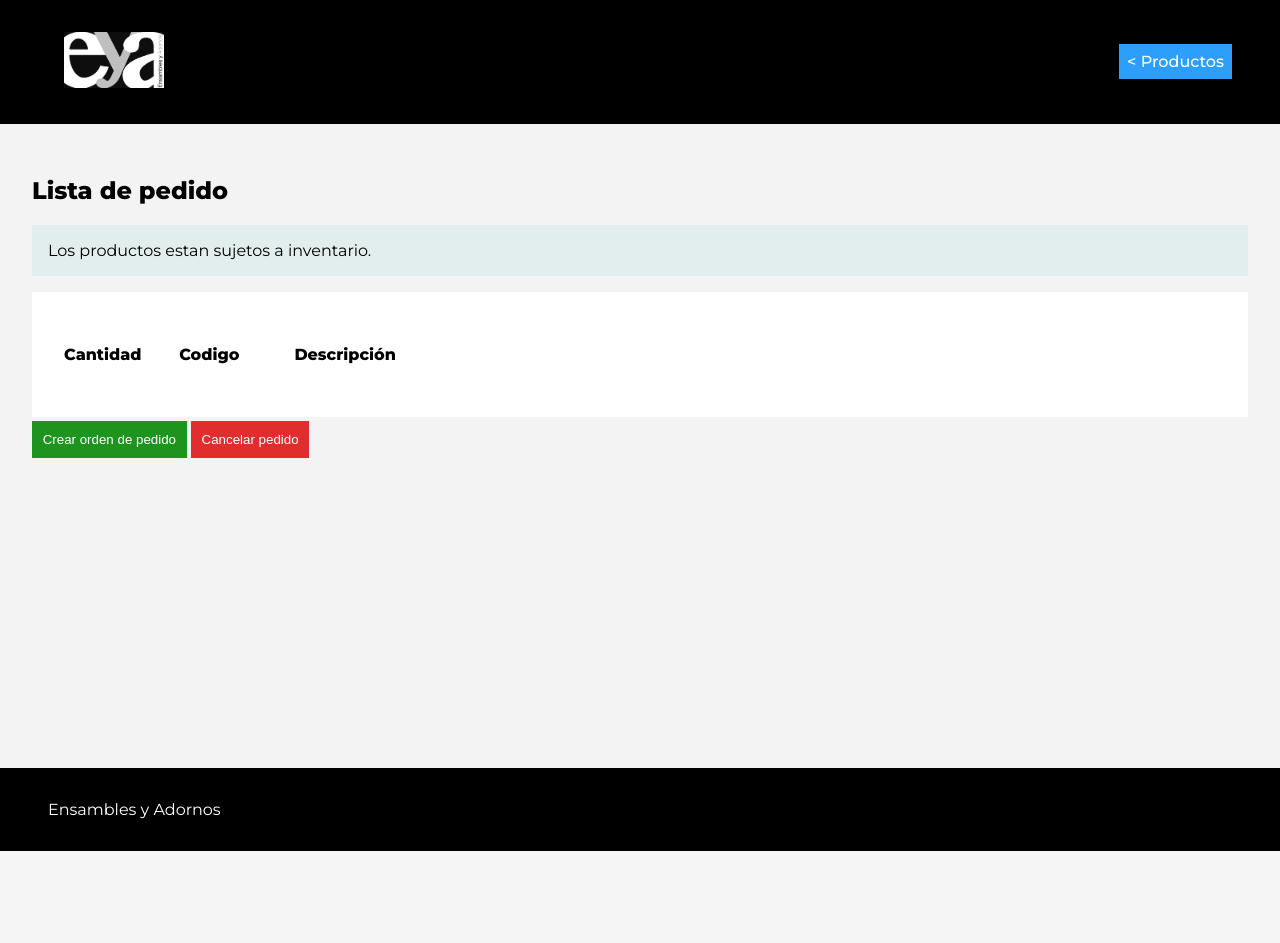
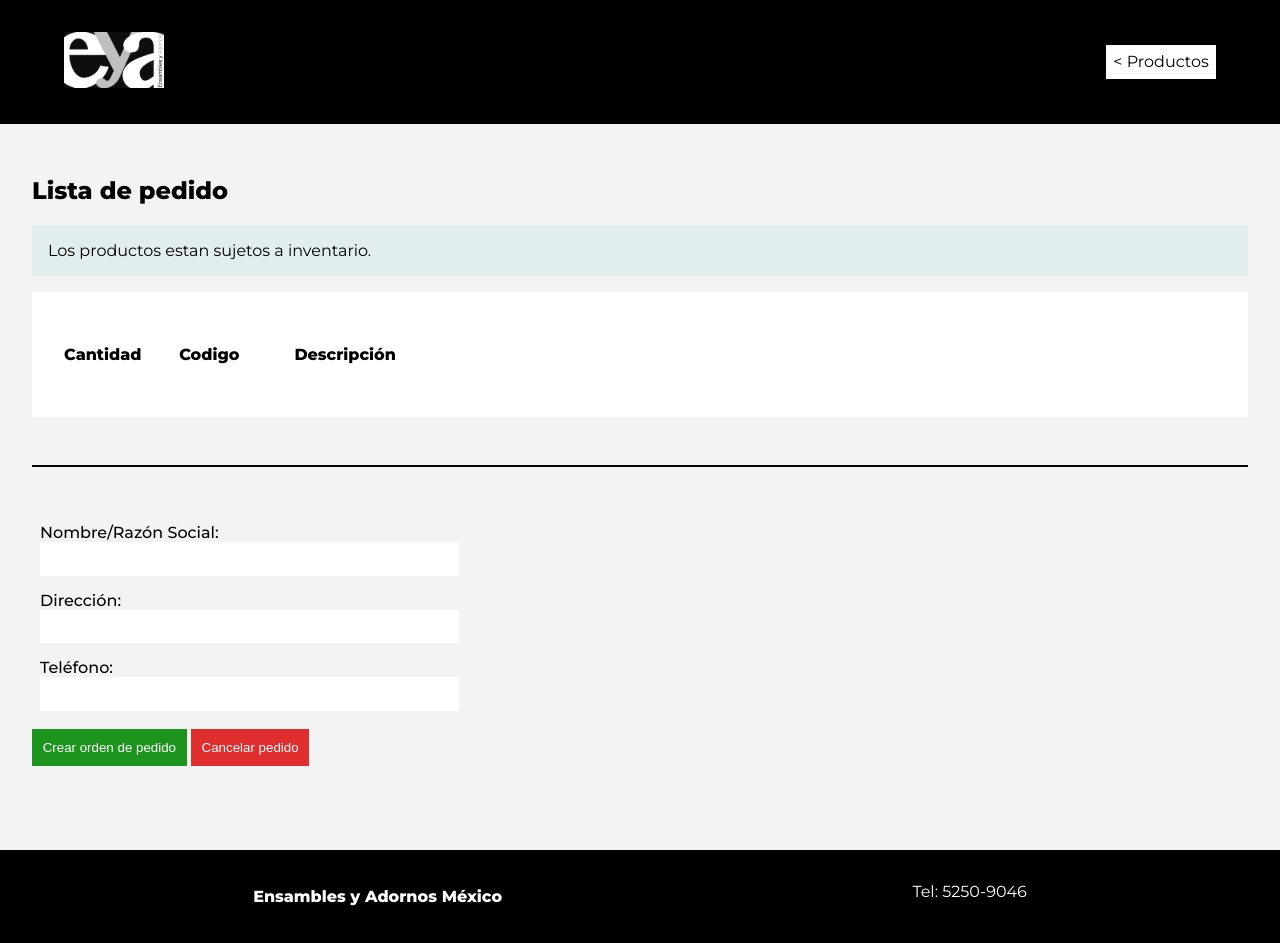
Before and after one commit to kike721/eya_webapp, a Django app: page /store/list-items/ in a window 1280 px wide. Before the commit the page ends 851 px from the top, so only its background shows below. Run offline with Django 3.2, Linux system fonts and the light colour scheme.

Commit message:
Agrego estilos en orden de compra y footer

```diff
--- a/eya/products/static/css/base.css
+++ b/eya/products/static/css/base.css
@@ -26,10 +26,12 @@
 
 .button-white{
 	background-color: #fff;
-	padding: 0.5em;
+	padding: 0.45em;
 	border-radius: 0;
 	border: none;
 	color: white;
 	font: font-weight: 600;
 	margin: 1em;
+	color: #000;
+	text-decoration: none;
 }
--- /dev/null
+++ b/eya/products/static/css/footer.css
@@ -0,0 +1,19 @@
+.footer{
+	background-color: black;
+	color: white;
+	padding: 1em 3em;
+	display: flex;
+	flex-direction: column;
+	justify-content: space-around;
+}
+
+.tel{
+	text-decoration: none;
+	color: white;
+}
+
+@media (min-width: 1200px){
+	.footer{
+		flex-direction: row;
+	}
+}
--- a/eya/products/static/css/header.css
+++ b/eya/products/static/css/header.css
@@ -8,7 +8,7 @@
 }
 
 .logo {
-	max-width: 50px;
+	max-width: 75px;
 	margin: 1em;
 }
 
--- /dev/null
+++ b/eya/products/static/css/order-list.css
@@ -0,0 +1,71 @@
+.content-store{
+  background-color: #f3f3f3;
+  padding: 2em;
+  min-height: calc(100vh - 220px);
+}
+
+.note{
+	background-color: #d9eaeaa8;
+	padding: 1em;
+	margin: 1em 0;
+}
+
+.content-list{
+	background-color: white;
+	padding: 1em;
+}
+
+.content-flex{
+	display: flex;
+}
+
+.item-flex{
+	width: 100%;
+}
+
+.item-flex-big{
+	width: 100%;
+}
+
+.quantity{
+	font-weight: 600;
+}
+
+.item{
+	padding: 0.5em;
+}
+
+.form-client{
+	margin: 3em 0;
+	padding-top: 3em;
+	border-top: 2px solid #000;
+}
+
+.form-input{
+	display: flex;
+	flex-direction: column;
+	margin: 0.5em;
+}
+
+label{
+	font-weight: 500;
+}
+
+input{
+	padding: 0.7em;
+	margin-bottom: 0.5em;
+	max-width: 400px;
+	border: none;
+}
+
+@media (min-width: 1200px){
+	.item-flex{
+		width: 10%;
+	}
+	.item-flex-big{
+		width: 80%;
+	}
+	.content-list{
+		padding: 2em;
+	}
+}
--- a/eya/products/templates/base.html
+++ b/eya/products/templates/base.html
@@ -34,6 +34,8 @@
     {% block extra_head %}
     {% endblock %}
     <link rel="stylesheet" href="{% static 'css/base.css' %}">
+    <link rel="stylesheet" href="{% static 'css/header.css' %}">
+    <link rel="stylesheet" href="{% static 'css/footer.css' %}">
     <link rel="icon" type="image/png" sizes="32x32" href="/static/img/LOGO-EYA.png"/>
   </head>
 
--- a/eya/products/templates/footer.html
+++ b/eya/products/templates/footer.html
@@ -1,5 +1,6 @@
 <!-- footer -->
-  <footer style="background-color: black; color: white; padding: 1em 3em; ">
-    <p>Ensambles y Adornos</p>
+  <footer class="footer">
+    <h4>Ensambles y Adornos México</h4>
+    <p>Tel: <a class="tel">5250-9046</a></p>
   </footer>
 <!-- /footer -->
--- a/eya/products/templates/header.html
+++ b/eya/products/templates/header.html
@@ -1,7 +1,3 @@
-{% load static %}
-{% block extra_head %}
-  <link rel="stylesheet" href="{% static 'css/header.css' %}">
-{% endblock %}
 <!-- header -->
   <header class="header">
     <a href="/" title="Ensambles y Adornos" target="_self" style="color: white; text-decoration: none;">
@@ -9,7 +5,7 @@
     </a>
 
     {% if seccion == 'list-order' %}
-      <a href="/product/index/" class="button-blue">
+      <a href="/product/index/" class="button-white">
         < Productos
       </a>
     {% else %}
--- a/eya/store/templates/store/list_items.html
+++ b/eya/store/templates/store/list_items.html
@@ -3,46 +3,43 @@
 
 {% block extra_head %}
   <title>Lista de Pedido | Ensambles y Adornos </title>
+  <link rel="stylesheet" href="{% static 'css/order-list.css' %}">
 {% endblock %}
 
 
 {% block content %}
 
-<div style="
-  background-color: #f3f3f3;
-  padding: 2em;
-  min-height: calc(100vh - 220px);
-">
+<div class="content-store">
 	<div>
 		<h2>Lista de pedido</h2>
-		<div style="background-color: #d9eaeaa8; padding: 1em; margin: 1em 0;">Los productos estan sujetos a inventario.</div>
+		<div class="note">Los productos estan sujetos a inventario.</div>
 	</div>
 
-	<div >
+	<div>
 
-		<div style="background-color: white; padding: 2em;">
-			<div style="display: flex;">
-				<div  style="width: 10%;">
+		<div class="content-list">
+			<div class="content-flex">
+				<div class="item-flex">
 					<h4>Cantidad</h4>
 				</div>
-				<div  style="width: 10%;">
+				<div class="item-flex">
 					<h4>Codigo</h4>
 				</div>
-				<div  style="width: 80%;">
+				<div class="item-flex-big">
 					<h4>Descripción</h4>
 				</div>
 
 			</div>
 			{% for product in products %}
 			<div style="display: flex;">
-				<div style="width: 10%;">
-					<p style="padding: 0.5em; font-weight: 600">{{ product.quantity}}</p>
+				<div class="item-flex">
+					<p class="item quantity">{{ product.quantity}}</p>
 				</div>
-				<div style="width: 10%;">
-					<p style="padding: 0.5EM;">{{ product.code }}</p>
+				<div class="item-flex">
+					<p class="item">{{ product.code }}</p>
 				</div>
-				<div style="width: 80%;">
-					<p style="padding: 0.5EM;">{{ product.descr}}</p>
+				<div class="item-flex-big">
+					<p class="item">{{ product.descr}}</p>
 				</div>
 
 			</div>
@@ -51,19 +48,19 @@
 
 		<div>
 
-			<form action="{% url 'list-items' %}" method="POST">
+			<form action="{% url 'list-items' %}" method="POST" class="form-client">
 				{% csrf_token %}
-				<div>
+				<div class="form-input">
 					{{ form.name.errors }}
 					{{ form.name.label_tag }}
 					{{ form.name }}
 				</div>
-				<div>
+				<div class="form-input">
 					{{ form.address.errors }}
 					{{ form.address.label_tag }}
 					{{ form.address }}
 				</div>
-				<div>
+				<div class="form-input">
 					{{ form.phone.errors }}
 					{{ form.phone.label_tag }}
 					{{ form.phone }}
--- a/eya/store/views.py
+++ b/eya/store/views.py
@@ -44,7 +44,6 @@ def list_items(request):
 		products = request.session['products']
 
 	print products
-	return render(request, 'store/list_items.html', {'products': products, 'seccion': 'list-order'})
 
 	form = OrderForm()
 	if request.method == 'POST':
@@ -63,4 +62,4 @@ def list_items(request):
 	return render(
 		request,
 		'store/list_items.html',
-		{'products': products, 'form': form})
+		{'products': products, 'seccion': 'list-order', 'form': form})
```
